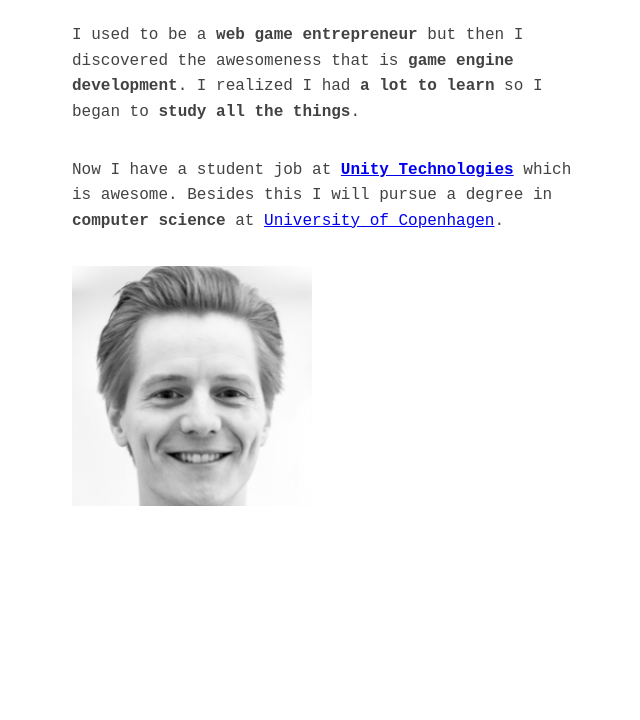
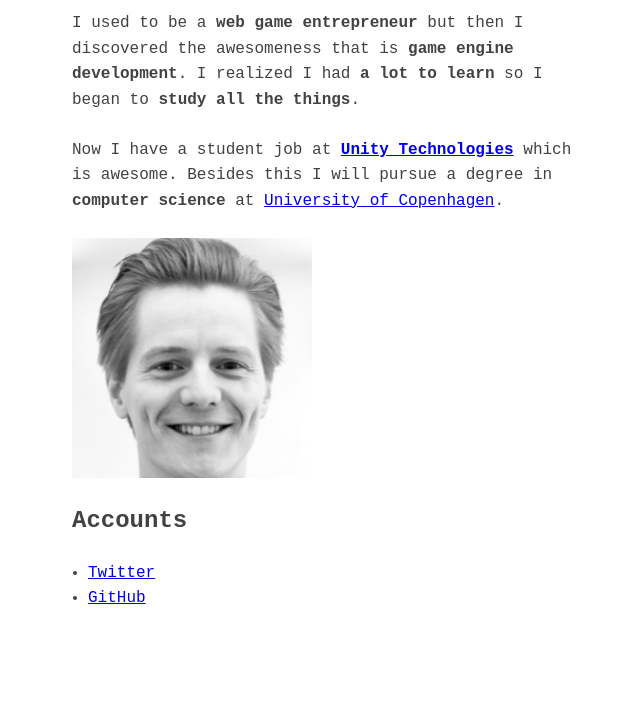
Before and after one commit to polyras/polyras.github.io, a plain HTML site: page index.html in a window 1280 px wide. Shown: the part 80-800 px from the top of the page, without its empty margins (318-958 px from the left). Drawn offline with Linux system fonts and the light colour scheme.

Commit message:
Added accounts

```diff
--- a/index.html
+++ b/index.html
@@ -16,7 +16,14 @@
     Now I have a student job at <strong><a href="http://unity3d.com">Unity Technologies</a></strong> which is awesome. Besides this I will pursue a degree in <strong>computer science</strong> at <a href="http://www.ku.dk/english/">University of Copenhagen</a>.
   </p>
 
-  <img src="./ras.png">
+  <p><img src="./ras.png"></p>
+
+  <h2>Accounts</h2>
+  <ul>
+  <li><a href="https://twitter.com/polyras86">Twitter</a></li>
+  <li><a href="https://github.com/polyras">GitHub</a></li>
+  </ul>
+
 </body>
 
 </html>
--- a/main.css
+++ b/main.css
@@ -2,10 +2,15 @@ body {
   font-family: "Courier New", courier, monospace;
   color: #424242;
   width: 500px;
-  margin: 20px auto;
+  margin: 1rem auto;
   line-height: 1.6;
 }
 
 p {
-  margin: 2rem 0;
+  margin: 1.5rem 0;
 }
+
+ul {
+  margin: 0;
+  padding-left: 1rem;
+}
```
